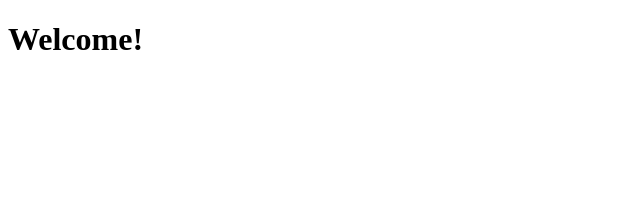
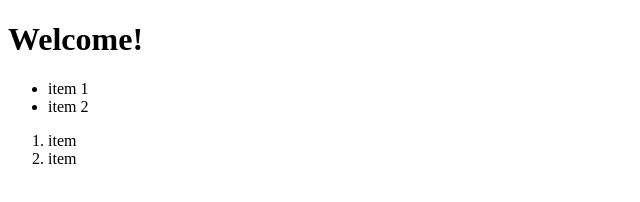
Before and after one commit to Fizzik7/git_test, a plain HTML site: page index.html in a window 1280 px wide. Shown: the whole page, without its empty margins (0-640 px from the left). Drawn offline with Linux system fonts and the light colour scheme.

Commit message:
added lists

```diff
--- a/index.html
+++ b/index.html
@@ -6,5 +6,13 @@
     </Head>
     <body>
         <h1>Welcome!</h1>
+        <ul>
+            <li>item 1</li>
+            <li>item 2</li>
+        </ul>
+        <ol>
+            <li>item</li>
+            <li>item</li>
+        </ol>
     </body>
 </html>
```
